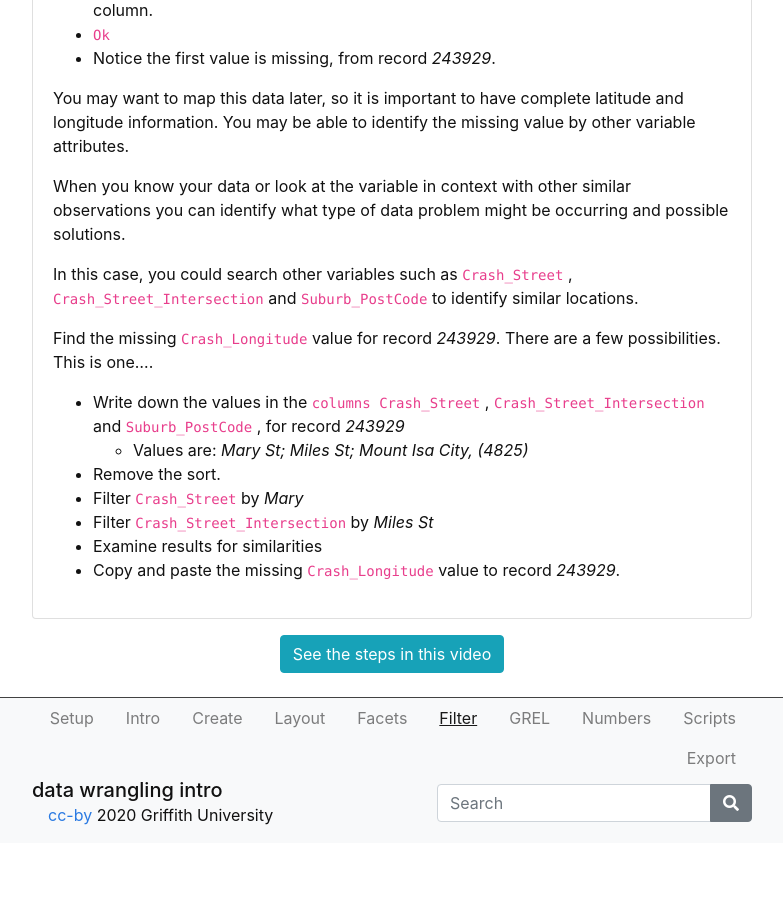
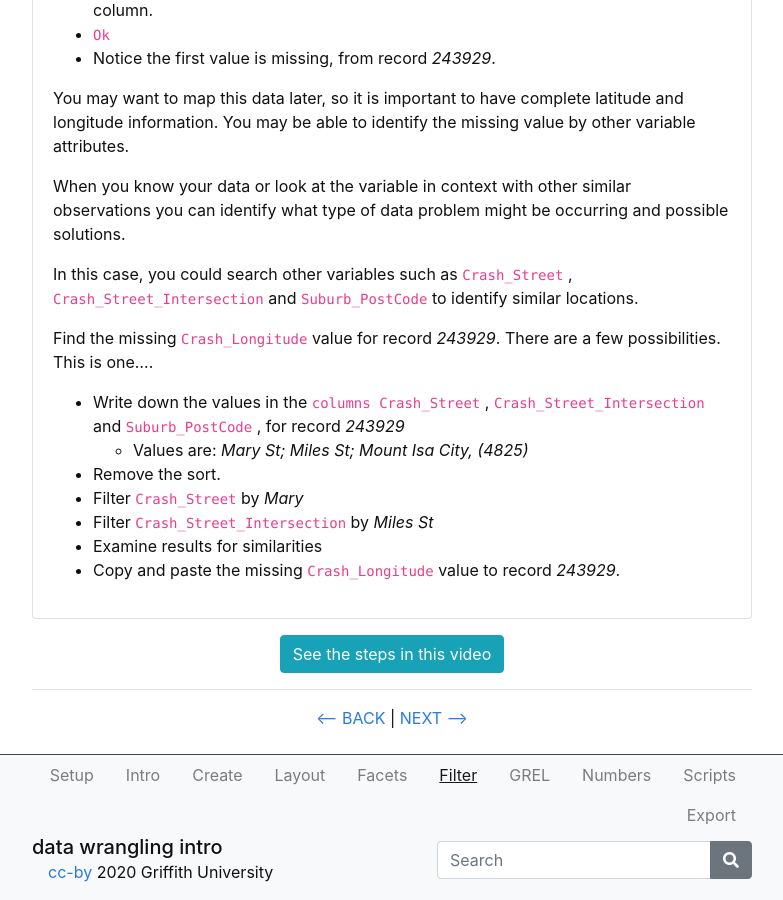
Before and after one commit to GULibrarySandbox/intro-data-wrangle, a Jekyll site: the page built from content/5-lesson.md, in a window 1280 px wide and 900 px high, scrolled down 2421 px. Shown: the whole window, without its empty margins (248-1031 px from the left). Built offline with Jekyll 4.4.1, drawn with Linux system fonts in a browser that asks for light colours; before the commit the page ends 3264 px from its top, so only the background shows below that.

Commit message:
Update 5-lesson.md
Added next and back links

```diff
--- a/content/5-lesson.md
+++ b/content/5-lesson.md
@@ -98,3 +98,10 @@ Find the missing `Crash_Longitude` value for record *243929*. There are a few po
 - Copy and paste the missing `Crash_Longitude`  value to record *243929*.{% endcapture %} {% include card.md header="Activity - find & fix missing values by sorting" text=text %}
 
 {% include button.md text="See the steps in this video" link="https://vimeo.com/412602729/e3da0ba711" color="info" %}
+
+-----
+
+<p align="center">
+  <a href="https://griffithunilibrary.github.io/intro-data-wrangle/content/4-lesson.html"><-- BACK</a> |
+  <a href="https://griffithunilibrary.github.io/intro-data-wrangle/content/6-lesson.html">NEXT --></a>
+</p>
```
